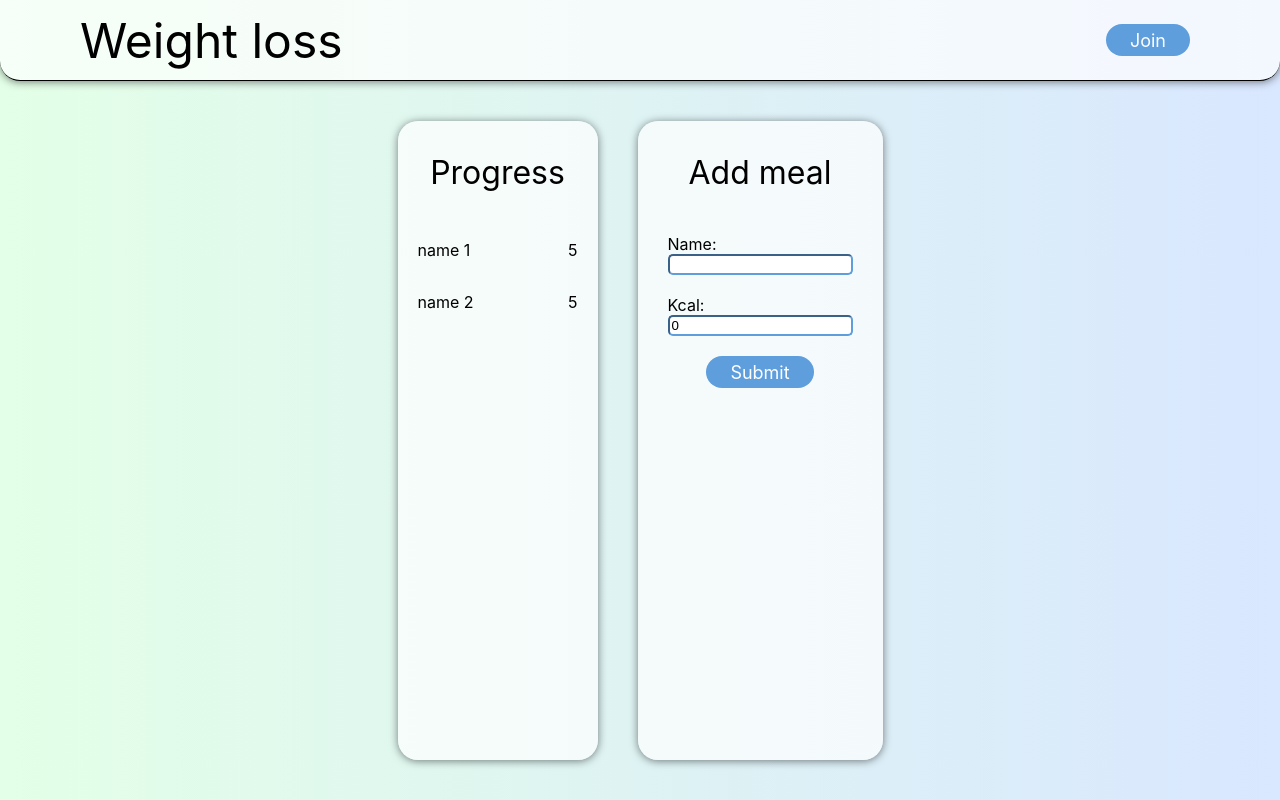
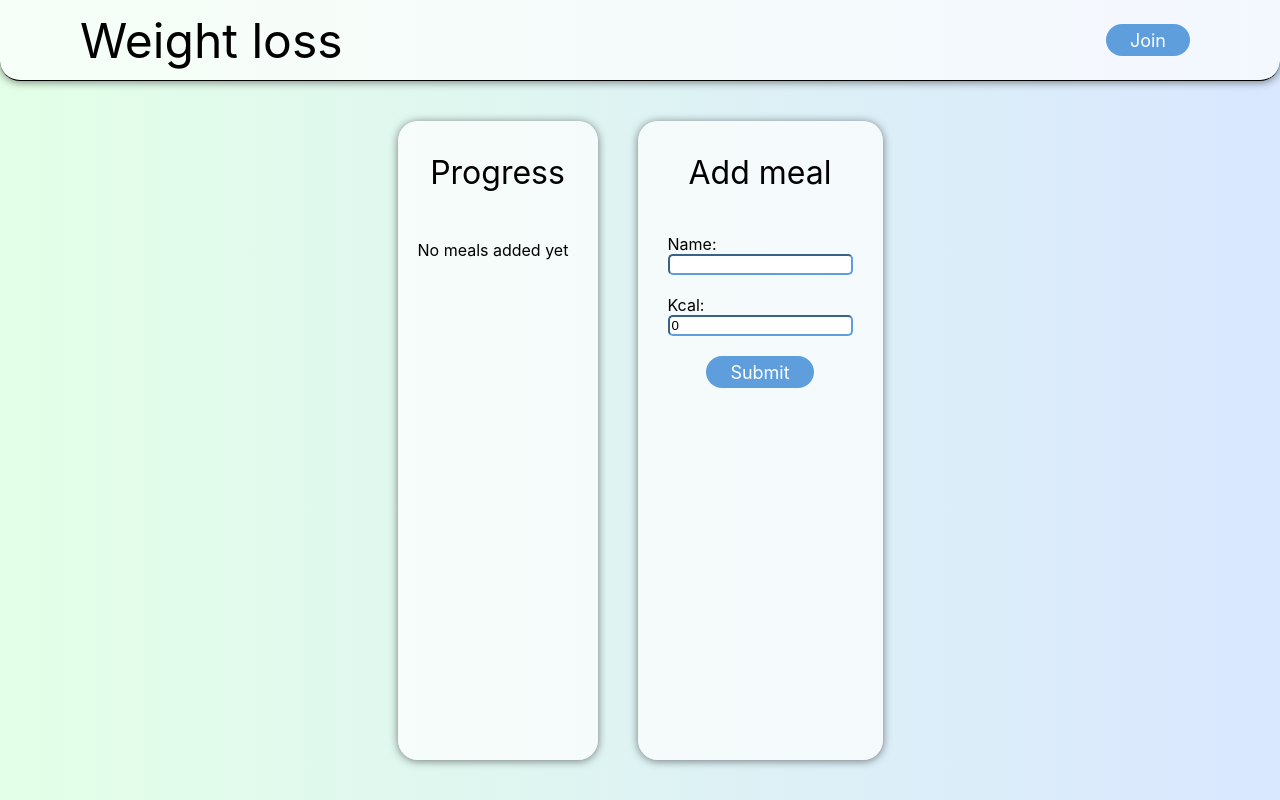
Before and after one commit to Chievap/d-app-weight-lost, a React (Create React App) app in the folder weightloss/: page / in a window 1280 px wide. Built offline with nearby package versions, Linux system fonts and the light colour scheme.

Commit message:
Displaying meals

```diff
--- a/weightloss/src/components/addMealCard/addMealCard.tsx
+++ b/weightloss/src/components/addMealCard/addMealCard.tsx
@@ -7,7 +7,7 @@ import Card from "../card/card";
 import "./addMealCard.css";
 
 const AddMealCard: FC = () => {
-  const { addMeal, getMeals } = useContext(GlobalContext);
+  const { addMeal } = useContext(GlobalContext);
   const [name, setName] = useState("");
   const [kcal, setKcal] = useState(0);
 
--- a/weightloss/src/components/progressCard/progressCard.css
+++ b/weightloss/src/components/progressCard/progressCard.css
@@ -1,13 +1,14 @@
 .mealList{
     display: flex;
     flex-direction: column;
-    flex: 2;
+    flex: 1;
+    min-width: 10rem;
 }
 
 .mealItem {
     display: flex;
     flex-direction: row;
-    flex: 2;
+    flex: 1;
     justify-content: space-between;
     align-items: center;
     min-width: 10rem;
--- a/weightloss/src/components/progressCard/progressCard.tsx
+++ b/weightloss/src/components/progressCard/progressCard.tsx
@@ -1,25 +1,32 @@
-import React, { FC, useState } from "react";
+import React, { FC, useContext, useState, useEffect } from "react";
+import { GlobalContext } from "../../context/GlobalProvider";
 import { Meal } from "../../models/meal";
 import Card from "../card/card";
 
 import "./progressCard.css";
 
 const ProgressCard: FC = () => {
-  const meals = [
-    {
-      name: "name 1",
-      kcal: 5,
-    },
-    {
-      name: "name 2",
-      kcal: 5,
-    },
-  ];
+  const { getMeals, meals } = useContext(GlobalContext);
+  const [mls, setMeals] = useState<Meal[]>();
+
+  useEffect(() => {
+    setMeals(meals);
+    console.log(meals);
+
+  }, [meals]);
 
   const renderMealComponent = () => {
+    if (!mls || mls.length === 0) {
+      return (
+        <div className="mealList">
+          <p>No meals added yet</p>
+        </div>
+      );
+    }
+
     return (
       <div className="mealList">
-        {meals.map((meal: Meal) => (
+        {mls.map((meal: Meal) => (
           <div className="mealItem">
             <p>{meal.name}</p>
             <p>{meal.kcal}</p>
--- a/weightloss/src/context/GlobalProvider.tsx
+++ b/weightloss/src/context/GlobalProvider.tsx
@@ -2,7 +2,7 @@ import React, { createContext, useState, FC } from "react";
 import { Meal } from "../models/meal";
 import { ContextState } from "./Types";
 
-const contextDefaultValues: ContextState = { addMeal: (meal: Meal) => {}, getMeals: () => [] };
+const contextDefaultValues: ContextState = { addMeal: (meal: Meal) => {}, getMeals: () => [], meals: [] };
 
 export const GlobalContext = createContext<ContextState>(contextDefaultValues);
 
@@ -18,7 +18,7 @@ const GlobalState: FC = ({ children }) => {
   };
 
   return (
-    <GlobalContext.Provider value={{ addMeal, getMeals }}>
+    <GlobalContext.Provider value={{ addMeal, getMeals, meals }}>
       {children}
     </GlobalContext.Provider>
   );
--- a/weightloss/src/context/Types.tsx
+++ b/weightloss/src/context/Types.tsx
@@ -3,4 +3,5 @@ import { Meal } from "../models/meal";
 export type ContextState = {
   addMeal: (meal: Meal) => void;
   getMeals: () => Meal[];
+  meals: Meal[];
 };
```
